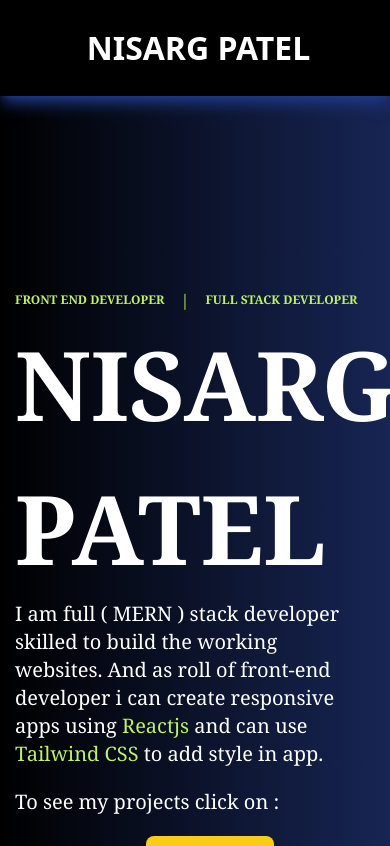
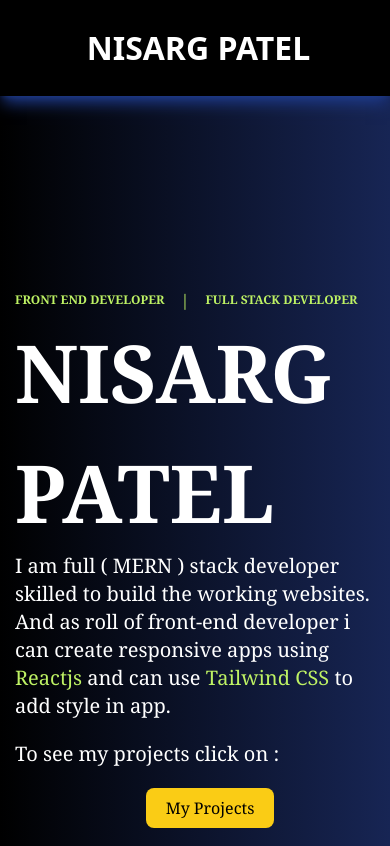
Before and after one commit to itsNV/Portfolio, a React (Create React App) app: page / in a window 390 px wide. Shown: the top 846 px of the page. Built offline with nearby package versions, Linux system fonts and the light colour scheme.

Commit message:
made responsive for phone2

```diff
--- a/src/index.css
+++ b/src/index.css
@@ -24,14 +24,14 @@
 
     .name{
         /* font-size: larger */
-        width: 100vw;
-        display: flex;
-        flex-wrap: wrap;
+        width: 92vw;
+        font-size: 5rem;
+
     }
 
     .description{
         /* font-size: small; */
-        width: 90vw;
+        width: 92vw;
     }
 
     .project_btn{
@@ -50,7 +50,7 @@
         /* margin-left: 10px; */
         justify-self: center;
         gap: 20px;
-        width: 50%;
+        width: 70%;
 
     }
 
@@ -78,4 +78,8 @@
     .contact_img{
         width: 30px;
     }
+
+    .contact_details{
+        align-items: center;
+    }
 }
--- a/src/pages/Main.jsx
+++ b/src/pages/Main.jsx
@@ -81,7 +81,7 @@ const Main = () => {
                   <p className="text-white  text-center text-[3rem] font-semibold pt-20 mb-20">Contact</p>
 
 
-                  <div className="text-xl ml-20 flex flex-col">
+                  <div className="contact_details text-xl lg:ml-20 flex flex-col">
 
                       <p>Connect with me using : </p>
 
```
